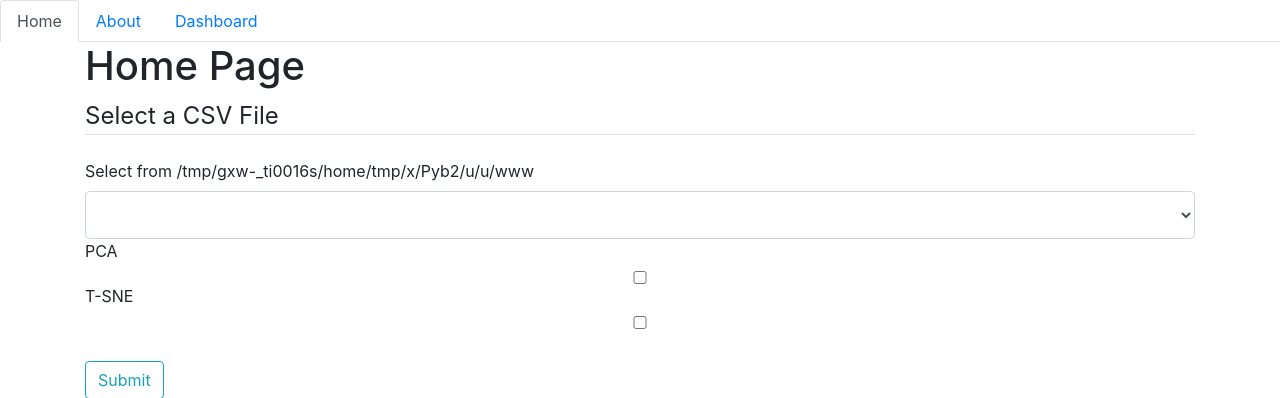
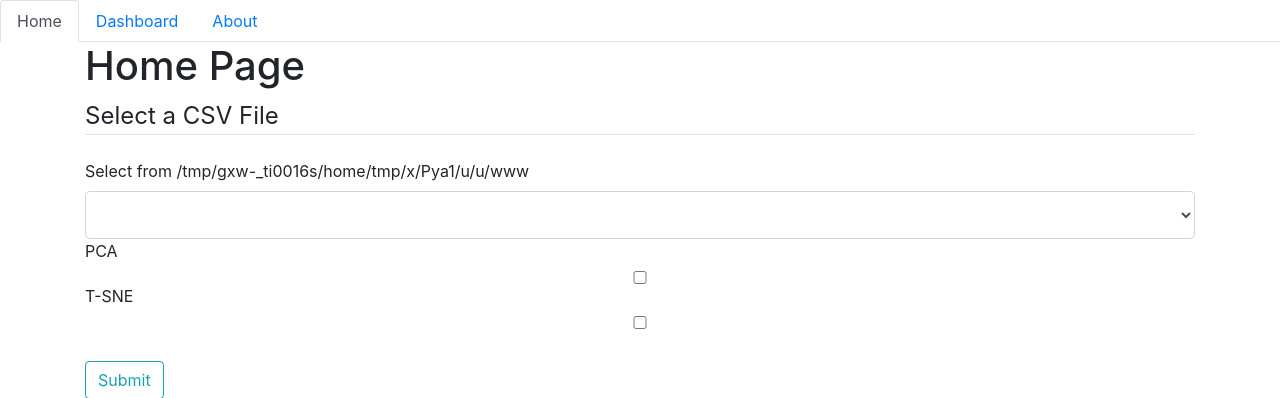
Before and after one commit to kenuxi/EVA, a Flask app: page / in a window 1280 px wide. Shown: the top 398 px of the page. Run offline with Flask 3, Linux system fonts and the light colour scheme; lists and menus that the app fills with data are empty; parts of the project's set-up code (start-up, migrations or seed data) failed here and were passed over; some libraries are stand-ins or nearby versions.

Commit message:
layout change, about is now the last element

```diff
--- a/application/plotlydash/assets/layout.py
+++ b/application/plotlydash/assets/layout.py
@@ -22,10 +22,10 @@ html_layout = '''
             <a class="nav-link" href="/about">Home</a>
           </li>
           <li class="nav-item">
-            <a class="nav-link" href="/about">About</a>
+            <a class="nav-link active" href="/iris_example/">Dashboard</a>
           </li>
           <li class="nav-item">
-            <a class="nav-link active" href="/iris_example/">Dashboard</a>
+            <a class="nav-link" href="/about">About</a>
           </li>
         </ul>
         {%app_entry%}
--- a/application/templates/layouts.html
+++ b/application/templates/layouts.html
@@ -20,11 +20,11 @@
         <a class="nav-link{{ ' active' if active_page == 'home' }}" href="{{ url_for('home') }}">Home</a>
       </li>
       <li class="nav-item">
-        <a class="nav-link{{ ' active' if active_page == 'about' }}" href="{{ url_for('about') }}">About</a>
-      </li>
-      <li class="nav-item">
         <a class="nav-link" href="/iris_example/">Dashboard</a>
       </li>
+        <li class="nav-item">
+            <a class="nav-link{{ ' active' if active_page == 'about' }}" href="{{ url_for('about') }}">About</a>
+        </li>
     </ul>
     <div class="container">
         {% with messages = get_flashed_messages(with_categories=true) %}
```
